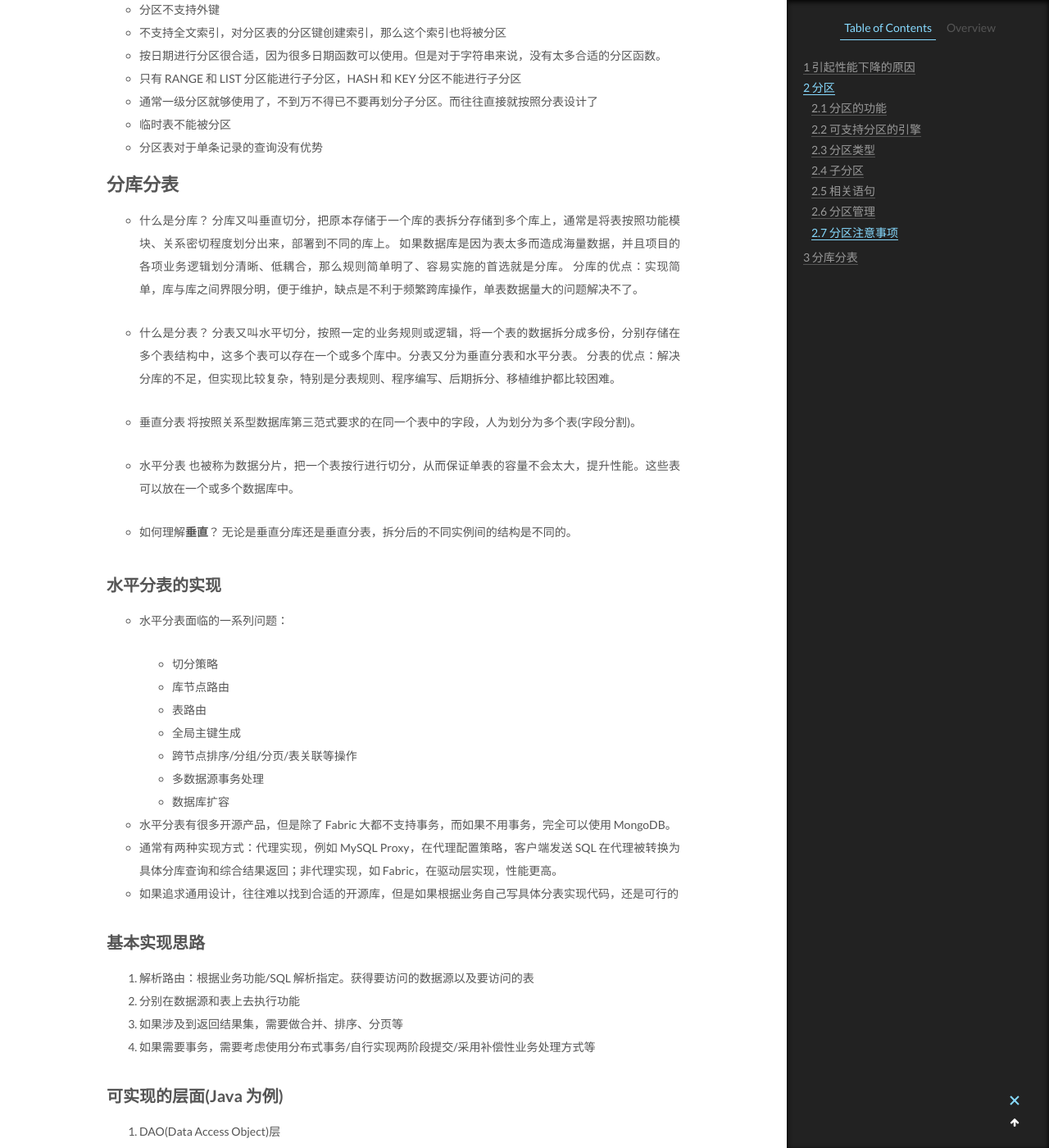
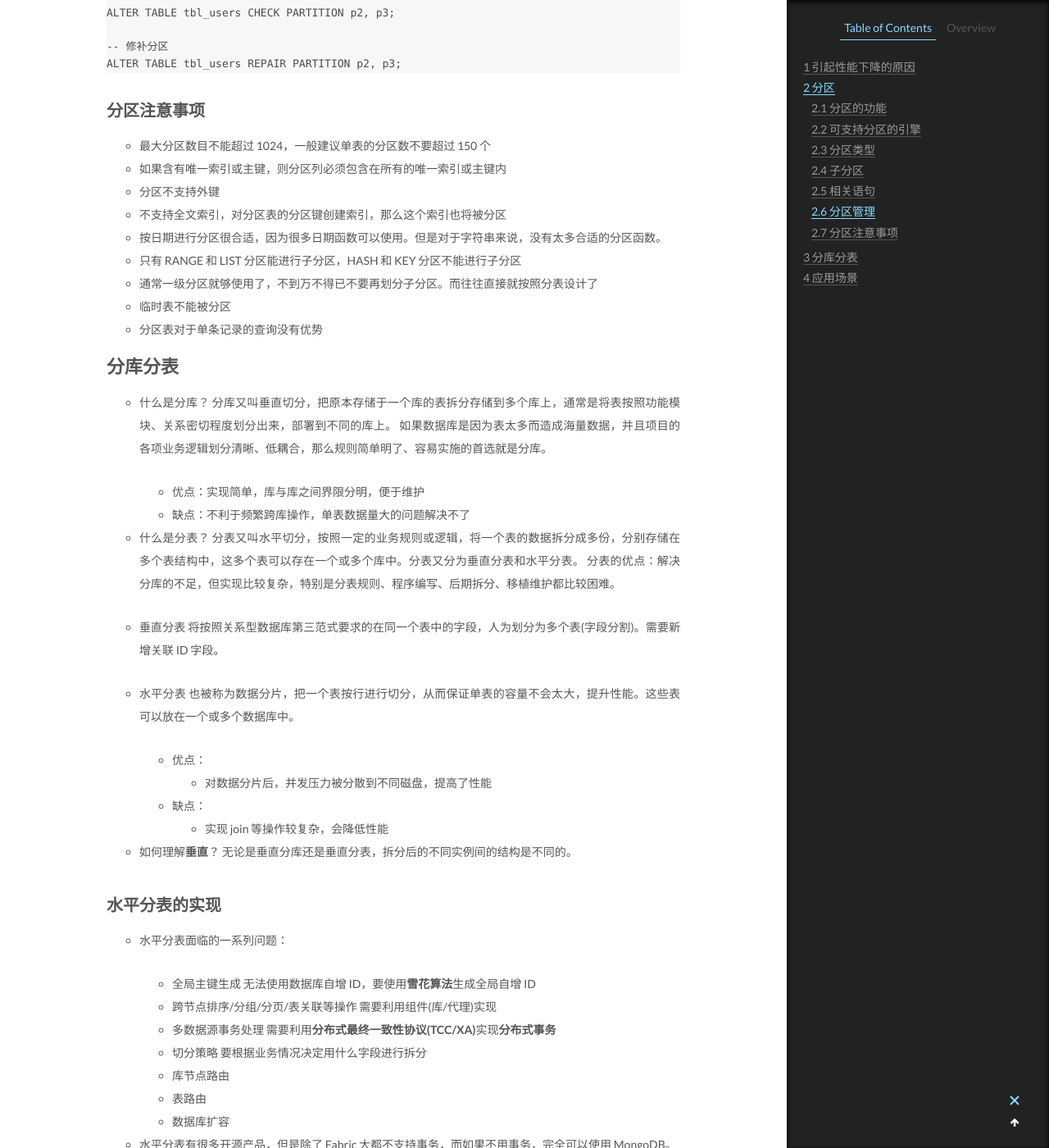
Before and after one commit to CodeHunter2006/CodeHunter2006.github.io, a Jekyll site: the page built from _posts/2020-04-23-MySQL_Sharding.md, in a window 1280 px wide and 1400 px high, scrolled down 5535 px. Shown: the whole window at 82% size. Built offline with Jekyll 4.4.1, drawn with Linux system fonts in a browser that asks for light colours; some of the changed text lies outside the part shown.

Commit message:
[doc]: add contents.

```diff
--- a/_posts/2020-04-23-MySQL_Sharding.md
+++ b/_posts/2020-04-23-MySQL_Sharding.md
@@ -14,12 +14,13 @@
 - InnoDB 在索引失效的情况下，行锁会退化为表锁，当数据量较大时，锁竞争的频率会越来越高，上下文切换会使性能急剧下降。拆分后可以减少锁冲突
 - 一台服务器的资源(CPU、磁盘、内存、IO 等)是有限的，数据量、处理速度都将遭遇瓶颈。拆分后可部署到不同服务器
 - 磁盘系统最大文件限制。拆分后可突破单文件限制
-  |格式|最大分区|最大容量|最大文件|
-  |-|-|-|-|
-  |FAT16|2GB|-|2GB|
-  |FAT32|32GB|2TGB|32GB|
-  |NTFS|2TGB|2TGB|2TGB|
-  |EXT3|2TGB|4TGB|4TGB|
+
+| 格式  | 最大分区 | 最大容量 | 最大文件 |
+| ----- | -------- | -------- | -------- |
+| FAT16 | 2GB      | -        | 2GB      |
+| FAT32 | 32GB     | 2TGB     | 32GB     |
+| NTFS  | 2TGB     | 2TGB     | 2TGB     |
+| EXT3  | 2TGB     | 4TGB     | 4TGB     |
 
 ## 性能问题及建议
 
@@ -234,17 +235,24 @@
 - 什么是分库？
   分库又叫垂直切分，把原本存储于一个库的表拆分存储到多个库上，通常是将表按照功能模块、关系密切程度划分出来，部署到不同的库上。
   如果数据库是因为表太多而造成海量数据，并且项目的各项业务逻辑划分清晰、低耦合，那么规则简单明了、容易实施的首选就是分库。
-  分库的优点：实现简单，库与库之间界限分明，便于维护，缺点是不利于频繁跨库操作，单表数据量大的问题解决不了。
+
+  - 优点：实现简单，库与库之间界限分明，便于维护
+  - 缺点：不利于频繁跨库操作，单表数据量大的问题解决不了
 
 - 什么是分表？
   分表又叫水平切分，按照一定的业务规则或逻辑，将一个表的数据拆分成多份，分别存储在多个表结构中，这多个表可以存在一个或多个库中。分表又分为垂直分表和水平分表。
   分表的优点：解决分库的不足，但实现比较复杂，特别是分表规则、程序编写、后期拆分、移植维护都比较困难。
 
 - 垂直分表
-  将按照关系型数据库第三范式要求的在同一个表中的字段，人为划分为多个表(字段分割)。
+  将按照关系型数据库第三范式要求的在同一个表中的字段，人为划分为多个表(字段分割)。需要新增关联 ID 字段。
 
 - 水平分表
   也被称为数据分片，把一个表按行进行切分，从而保证单表的容量不会太大，提升性能。这些表可以放在一个或多个数据库中。
+
+  - 优点：
+    - 对数据分片后，并发压力被分散到不同磁盘，提高了性能
+  - 缺点：
+    - 实现 join 等操作较复杂，会降低性能
 
 - 如何理解**垂直**？
   无论是垂直分库还是垂直分表，拆分后的不同实例间的结构是不同的。
@@ -253,16 +261,32 @@
 
 - 水平分表面临的一系列问题：
 
+  - 全局主键生成
+    无法使用数据库自增 ID，要使用**雪花算法**生成全局自增 ID
+  - 跨节点排序/分组/分页/表关联等操作
+    需要利用组件(库/代理)实现
+  - 多数据源事务处理
+    需要利用**分布式最终一致性协议(TCC/XA)**实现**分布式事务**
   - 切分策略
+    要根据业务情况决定用什么字段进行拆分
   - 库节点路由
   - 表路由
-  - 全局主键生成
-  - 跨节点排序/分组/分页/表关联等操作
-  - 多数据源事务处理
   - 数据库扩容
 
 - 水平分表有很多开源产品，但是除了 Fabric 大都不支持事务，而如果不用事务，完全可以使用 MongoDB。
-- 通常有两种实现方式：代理实现，例如 MySQL Proxy，在代理配置策略，客户端发送 SQL 在代理被转换为具体分库查询和综合结果返回；非代理实现，如 Fabric，在驱动层实现，性能更高。
+- 通常有两种实现方式：
+  - 库实现
+    如 Fabric、JDBC 直连层(ShardingSphere、TDDL)，在驱动层实现，性能更高。
+    - 优点：
+      - 性能高
+    - 缺点：
+      - 对语言强依赖，如 JDBC 只能用于 Java
+  - 代理实现
+    如 MySQL Proxy、Mycat，在代理配置策略，客户端发送 SQL 在代理被转换为具体分库查询和综合结果返回；
+    - 优点：
+      - 可以跨语言
+    - 缺点：
+      - 由于存在中介进程，增加了网络延迟降低了性能
 - 如果追求通用设计，往往难以找到合适的开源库，但是如果根据业务自己写具体分表实现代码，还是可行的
 
 ## 基本实现思路
@@ -298,3 +322,20 @@
   由于 SnowFlake 算法通常时间匹配度较高，并且时间戳是在最高位(符号位通常丢弃)，所以可以利用**时间范围**进行数据查询。
 - 问题：
   雪花算法生成 ID 要注意时间回拨带来的影响，如果允许一定的回拨，短时间内的数据可能乱序；如果允许较大的回拨，则无法信任时间戳范围；
+
+# 应用场景
+
+- 垂直分库
+  多个业务共用一个数据库导致并发无法提高，所以执行垂直分库，将不同业务的表拆分到不同库。
+  例如将"user_info"、"orders"、"goods"三张表拆分到不同数据库实例。
+
+- 垂直分表
+  之前设计的一张表，其中不同字段使用频率不同，比如"user_info"表中"user_name"和"password"访问频率较高，而"id_card"和"real_name"访问频率较低，
+  可以将"user_info"表拆分为"user_base"和"user_info"两个表，用自增的"user_id"作为主键
+
+- 水平拆分的字段选择
+  "orders"表有"userID"和"datetime"两个字段，当"orders"由于并发和容量过大需要水平分表时，应该根据哪个字段？
+  - 通常应该根据"userID"字段，这样可以快速查询一个用户的所有订单，这种查询频率较高。
+    - 这时如果按日期查询，需要在多个表或库中利用中间件查询
+  - 但是如果"按日期查询"的查询频率较高时，也可以按日期查询分表
+    - 这样做的缺点是插入数据总是最新时间，所以插入请求会产生"尾部热点"效应，总在一个表中插入，造成瓶颈
```
Also changed, not shown: _posts/2020-12-27-LeetCode_Question_Category.md (+2 -0 lines).
